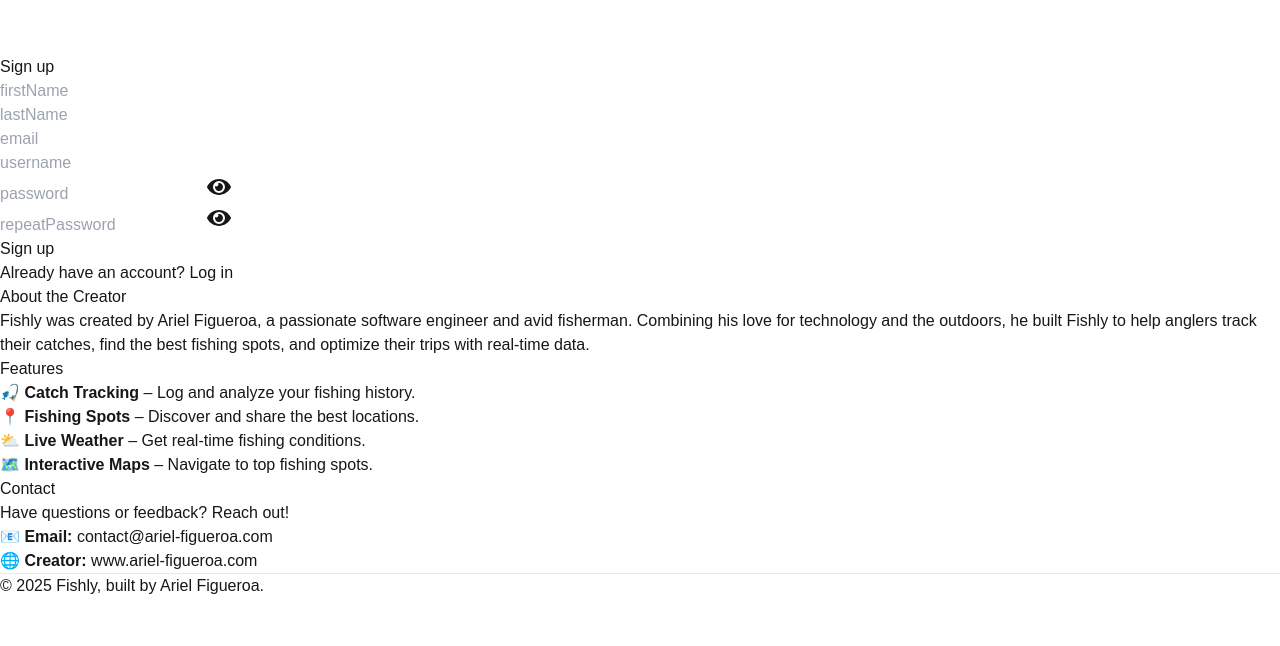
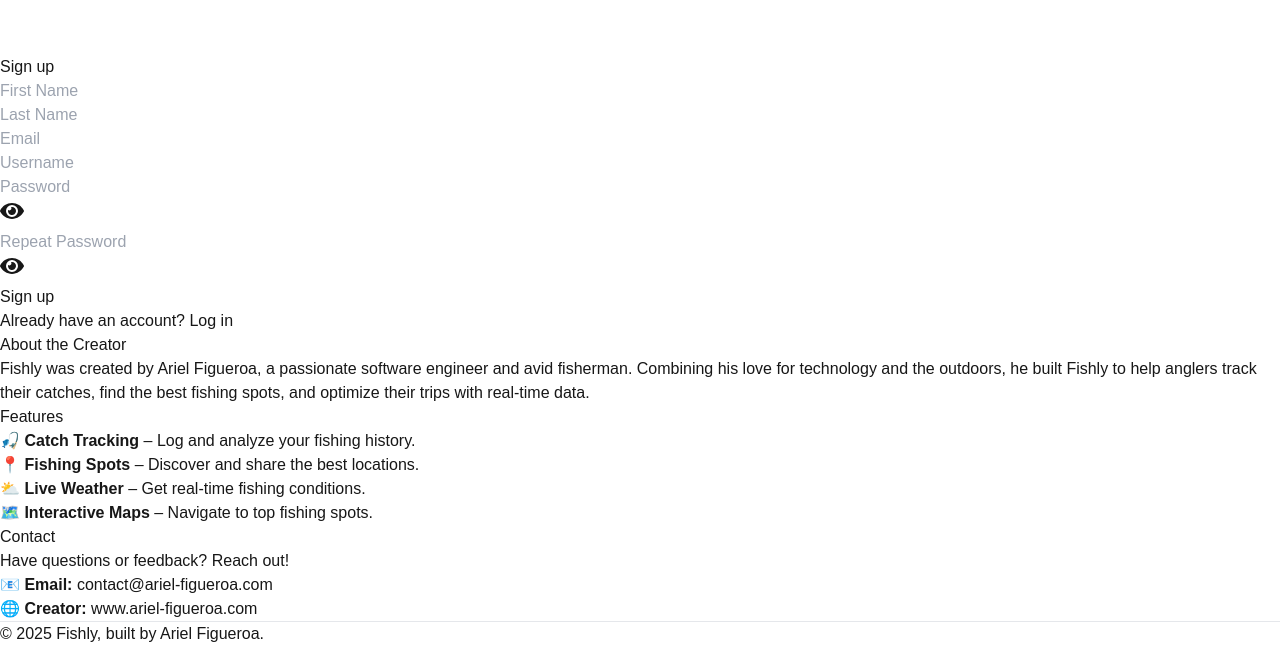
Before and after one commit to ariel-figue/fishly, a Next.js app: page /signup in a window 1280 px wide. Shown: the part 901-1547 px from the top of the page. Before the commit the page ends 1499 px from the top, so only its background shows below. Built offline with nearby package versions, Linux system fonts and the light colour scheme.

Commit message:
fixed eventhanlder + placeholders

```diff
--- a/src/app/components/InputFields.tsx
+++ b/src/app/components/InputFields.tsx
@@ -7,6 +7,7 @@
   setValue: (value: string) => void;
   error?: string;
   type?: string;
+  placeholder?: string;
 }
 
 export const InputField: React.FC<InputFieldProps> = ({
@@ -15,11 +16,12 @@
   setValue,
   error,
   type = "text",
+  placeholder,
 }) => (
   <div className="flex flex-col gap-1 w-full">
     <input
       type={type}
-      placeholder={name}
+      placeholder={placeholder ? placeholder : name}
       value={value}
       onChange={(event) => setValue(event.target.value)}
       className={`border p-2 rounded-md w-full placeholder:text-[#4c4c4c] border-gray-300 font-semibold ${
@@ -31,24 +33,28 @@
 );
 
 export const PasswordInputField: React.FC<{
-    name: string;
-    value: string;
-    setValue: (value: string) => void;
   showPassword: boolean;
   setShowPassword: (show: boolean) => void;
-    error?: string;
-  }> = ({ name, value, setValue, showPassword, setShowPassword, error }) => (
+} & InputFieldProps> = ({
+  name,
+  value,
+  setValue,
+  showPassword,
+  setShowPassword,
+  error,
+  type = "password",
+  placeholder,
+}) => (
   <div className="flex flex-col gap-1 w-full">
     {/* Input & Eye Icon Wrapper */}
     <div className="relative flex items-center">
-        <input
-          type={showPassword ? "text" : "password"}
-          placeholder={name}
+      <InputField
+        name={name}
         value={value}
-          onChange={(event) => setValue(event.target.value)}
-          className={`border p-2 pr-10 rounded-md w-full placeholder:text-[#4c4c4c] border-gray-300 font-semibold ${
-            error ? "border-red-500" : ""
-          }`}
+        setValue={setValue}
+        error={error}
+        type={showPassword ? "text" : type}
+        placeholder={placeholder}
       />
       {/* Eye Icon (Ensured it remains fixed) */}
       <button
@@ -60,8 +66,5 @@
         {showPassword ? <FaEyeSlash /> : <FaEye />}
       </button>
     </div>
-
-      {/* Error Message (Placed outside so it doesn't affect input height) */}
-      {error && <div className="text-red-500 text-xs">{error}</div>}
   </div>
 );
--- a/src/app/components/SidePane.tsx
+++ b/src/app/components/SidePane.tsx
@@ -2,70 +2,74 @@
 
 import { useAuth } from "@/context/AuthProvider";
 import { useRouter } from "next/navigation";
-import { useState } from "react";
+import { JSX, useState } from "react";
+import { IoMdHome, IoMdMap, IoMdCloud, IoMdLogOut } from "react-icons/io"; // Import icons
 import Loader from "./Loader";
 
 interface SidePaneItem {
   label: string;
+  icon: JSX.Element;
   onClick: () => void;
 }
 
-const SidePaneItemComponent = ({ label, onClick }: SidePaneItem) => {
-  return (
-    <li
-      className="text-2xl text-[#2c3e50] font-medium cursor-pointer hover:text-[#34495e] transition"
+const SidePaneItemComponent = ({ label, icon, onClick }: SidePaneItem) => (
+  <button
+    className="flex flex-col items-center justify-center text-[#2c3e50] hover:text-[#34495e] transition"
     onClick={onClick}
   >
-      {label}
-    </li>
+    {icon}
+    <span className="text-xs font-medium">{label}</span>
+  </button>
 );
-};
 
 const SidePane = () => {
-  const { logout } = useAuth(); // Access loading state from useAuth
+  const { logout } = useAuth();
   const [isLoggingOut, setIsLoggingOut] = useState(false);
   const router = useRouter();
 
   const handleLogout = () => {
-    logout(); // Clears token and user session
-    router.push("/"); // Redirects to homepage
+    logout();
+    router.push("/");
   };
 
   const initiateLogout = () => {
     setIsLoggingOut(true);
     setTimeout(() => {
       handleLogout();
-    }, 1000); // Show loader for 1 second before logging out
+    }, 1000);
   };
 
-  const handleWeatherClick = () => {
-    window.alert("Weather clicked");
-  };
-
-  const handleMapClick = () => {
-    window.alert("Map clicked");
-  };
-
-  const handleCatchesClick = () => {
-    window.alert("Catches clicked");
-  };
+  const handleWeatherClick = () => window.alert("Weather clicked");
+  const handleMapClick = () => window.alert("Map clicked");
+  const handleCatchesClick = () => window.alert("Catches clicked");
 
   return (
-    <aside className="relative left-0 top-0 h-screen min-w-[250px] w-[250px] min-w-[200px] bg-[#f5f5f5] p-8">
+    <>
+      {/* Desktop Sidebar (Hidden on Mobile) */}
+      <aside className="hidden md:flex flex-col fixed top-0 left-0 h-screen w-[250px] bg-[#f5f5f5] p-8">
         <ul className="flex flex-col gap-4">
-        <SidePaneItemComponent label="Weather" onClick={handleWeatherClick} />
-        <SidePaneItemComponent label="Map" onClick={handleMapClick} />
-        <SidePaneItemComponent label="Catches" onClick={handleCatchesClick} />
+          <SidePaneItemComponent label="Weather" icon={<IoMdCloud size={24} />} onClick={handleWeatherClick} />
+          <SidePaneItemComponent label="Map" icon={<IoMdMap size={24} />} onClick={handleMapClick} />
+          <SidePaneItemComponent label="Catches" icon={<IoMdHome size={24} />} onClick={handleCatchesClick} />
         </ul>
 
-      {/* Logout Button */}
+        {/* Logout Button (Desktop) */}
         <button
           onClick={initiateLogout}
-        className="bg-[#2c3e50] text-white px-4 py-2 rounded-md font-medium hover:bg-[#34495e] transition flex items-center justify-center w-1/2 min-w-[200px] min-h-[40px] bottom-8 absolute left-1/2 transform -translate-x-1/2"
+          className="bg-[#2c3e50] text-white px-4 py-2 rounded-md font-medium hover:bg-[#34495e] transition flex items-center justify-center w-full mt-auto"
         >
           {isLoggingOut ? <Loader size={24} color="white" /> : "Logout"}
         </button>
       </aside>
+
+      {/* Mobile Bottom Navigation (Hidden on Desktop) */}
+      <nav className="md:hidden fixed bottom-0 left-0 w-full bg-[#f5f5f5] shadow-md flex justify-around py-3 border-t border-gray-300">
+        <SidePaneItemComponent label="Weather" icon={<IoMdCloud size={24} />} onClick={handleWeatherClick} />
+        <SidePaneItemComponent label="Map" icon={<IoMdMap size={24} />} onClick={handleMapClick} />
+        <SidePaneItemComponent label="Catches" icon={<IoMdHome size={24} />} onClick={handleCatchesClick} />
+        <SidePaneItemComponent label="Logout" icon={<IoMdLogOut size={24} />} onClick={initiateLogout} />
+      </nav>
+    </>
   );
 };
 
--- a/src/app/signup/page.tsx
+++ b/src/app/signup/page.tsx
@@ -39,11 +39,10 @@
   });
 
   // Input Handler
-  const handleChange =
-    (name: string) => (event: React.ChangeEvent<HTMLInputElement>) => {
-      setFormData((prev) => ({ ...prev, [name]: event.target.value }));
-      setErrors((prev) => ({ ...prev, [name]: "" })); // Clear errors on change
-    };
+  const handleChange = (name: string) => (value: string) => {
+    setFormData((prev) => ({ ...prev, [name]: value }));
+    setErrors((prev) => ({ ...prev, [name]: "" })); // Clear errors on change
+  };
 
   // Reusable Validation Function
   const validateForm = () => {
@@ -120,14 +119,16 @@
           <div className="flex gap-4">
             <InputField
               name="firstName"
+              placeholder="First Name"
               value={formData.firstName}
-              setValue={handleChange}
+              setValue={handleChange("firstName")}
               error={errors.firstName}
             />
             <InputField
               name="lastName"
+              placeholder="Last Name"
               value={formData.lastName}
-              setValue={handleChange}
+              setValue={handleChange("lastName")}
               error={errors.lastName}
             />
           </div>
@@ -135,31 +136,35 @@
           {/* Email & Username */}
           <InputField
             name="email"
+            placeholder="Email"
             type="email"
             value={formData.email}
-            setValue={handleChange}
+            setValue={handleChange("email")}
             error={errors.email}
           />
           <InputField
             name="username"
+            placeholder="Username"
             value={formData.username}
-            setValue={handleChange}
+            setValue={handleChange("username")}
             error={errors.username}
           />
 
           {/* Password & Repeat Password */}
           <PasswordInputField
             name="password"
+            placeholder="Password"
             value={formData.password}
-            setValue={handleChange}
+            setValue={handleChange("password")}
             showPassword={showPassword}
             setShowPassword={setShowPassword}
             error={errors.password}
           />
           <PasswordInputField
             name="repeatPassword"
+            placeholder="Repeat Password"
             value={formData.repeatPassword}
-            setValue={handleChange}
+            setValue={handleChange("repeatPassword")}
             showPassword={showRepeatPassword}
             setShowPassword={setShowRepeatPassword}
             error={errors.repeatPassword}
```
Also changed, not shown: src/app/login/page.tsx (+40 -10 lines). Lines whose indentation alone changed are shown as unchanged.
